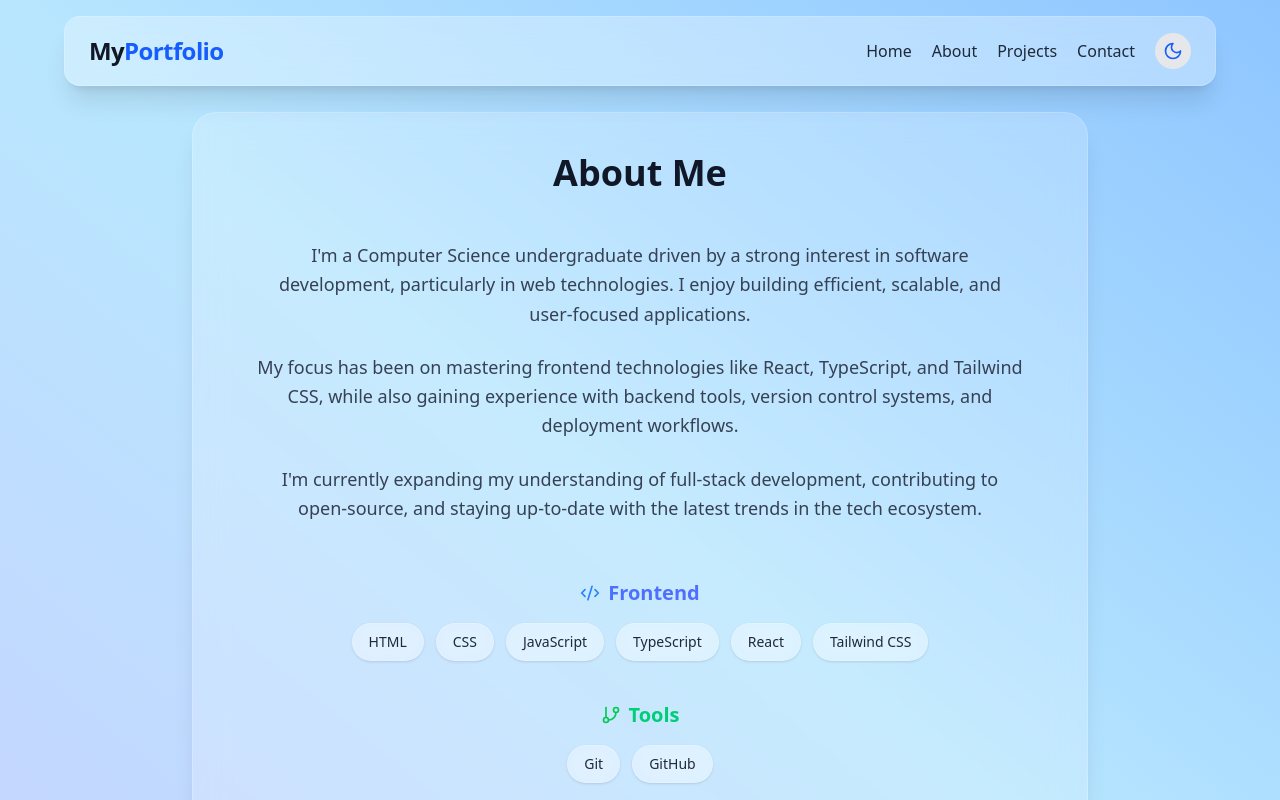
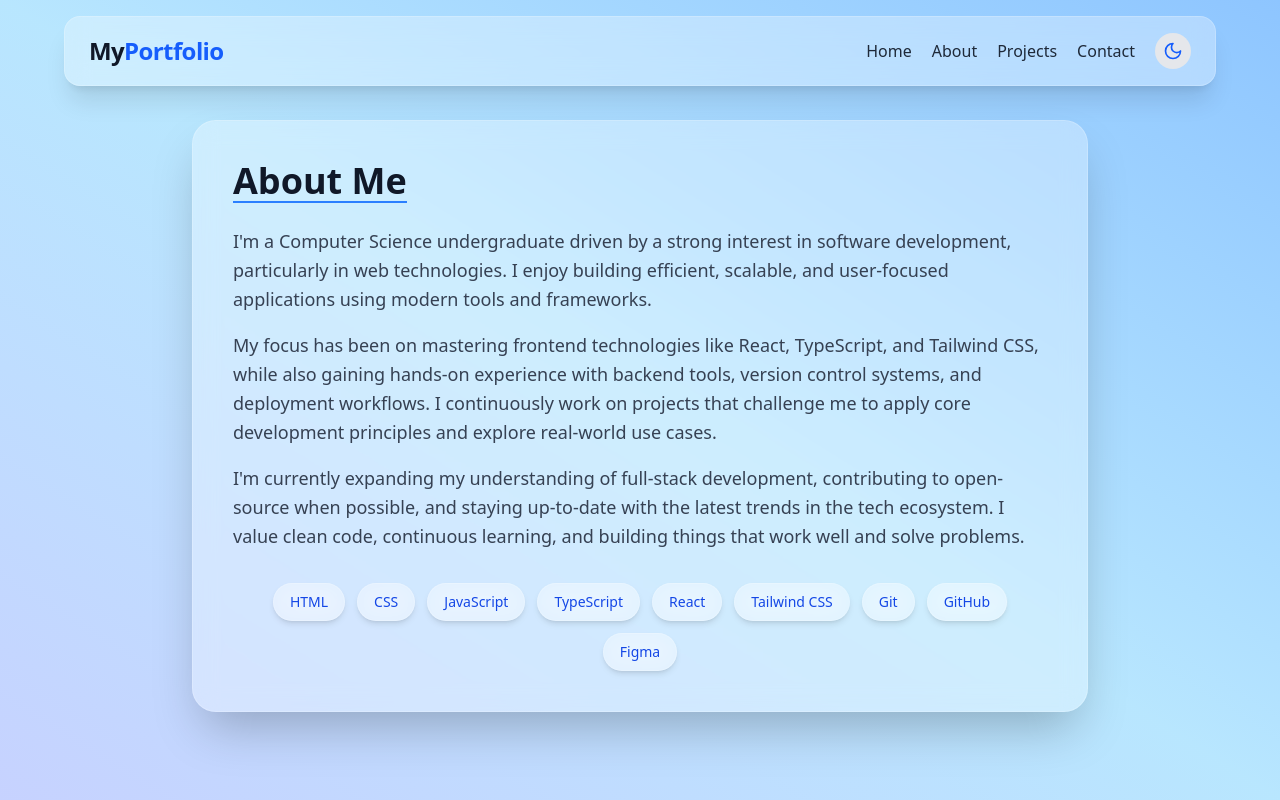
Before and after one commit to SSSwetha25/developer-portfolio, a React (Vite) app: page /about in a window 1280 px wide. Shown: the top 800 px of the page. Built offline with nearby package versions, Linux system fonts and the light colour scheme.

Commit message:
about page

```diff
--- a/src/components/About.jsx
+++ b/src/components/About.jsx
@@ -1,100 +1,69 @@
 import { motion } from "framer-motion";
-import { Code2, GitBranch, Palette } from "lucide-react";
-
 export default function About() {
-  const skills = {
-    Frontend: ["HTML", "CSS", "JavaScript", "TypeScript", "React", "Tailwind CSS"],
-    Tools: ["Git", "GitHub"],
-    Design: ["Figma"],
-  };
-
   return (
-    <section className="pt-28 min-h-screen flex items-center justify-center bg-gradient-to-tr from-indigo-200 via-sky-200 to-blue-300 dark: pt-28 from-gray-900 dark:via-gray-800 dark:to-gray-900 px-6 py-20 transition-colors ">
+    <section className="pt-28 min-h-screen flex items-center justify-center bg-gradient-to-tr from-indigo-200 via-sky-200 to-blue-300 dark:from-gray-900 dark:via-gray-800 dark:to-gray-900 px-6 py-20 transition-colors">
+      {" "}
       <motion.div
         initial={{ opacity: 0, y: 50 }}
         animate={{ opacity: 1, y: 0 }}
         transition={{ duration: 0.8 }}
-        className="max-w-4xl w-full bg-white/20 dark:bg-gray-900/30 backdrop-blur-lg border border-white/20 dark:border-gray-700/40 shadow-xl rounded-3xl p-10 text-gray-800 dark:text-gray-100"
+        className="max-w-4xl w-full bg-white/30 dark:bg-gray-900/30 backdrop-blur-md border border-white/20 dark:border-gray-700/40 shadow-2xl rounded-3xl p-10 text-gray-800 dark:text-gray-100"
       >
-        {/* Title */}
-        <h2 className="text-4xl font-extrabold text-center text-gray-900 dark:text-white mb-12">
-          About Me
-          {/* <span className="block mt-3 h-1 w-24 mx-auto bg-gradient-to-r from-blue-500 via-purple-500 to-pink-500 rounded-full"></span> */}
-        </h2>
+        {" "}
+        <h2 className="text-4xl font-extrabold mb-6 border-b-2 border-blue-500 inline-block text-gray-900 dark:text-white">
+          {" "}
+          About Me{" "}
+        </h2>{" "}
+        <div className="space-y-6 text-lg leading-relaxed">
+          {" "}
+          <p className="text-lg text-gray-700 dark:text-gray-300 leading-relaxed mb-4">
+            {" "}
+            I'm a Computer Science undergraduate driven by a strong interest in
+            software development, particularly in web technologies. I enjoy
+            building efficient, scalable, and user-focused applications using
+            modern tools and frameworks.{" "}
+          </p>{" "}
+          <p className="text-lg text-gray-700 dark:text-gray-300 leading-relaxed mb-4">
+            {" "}
+            My focus has been on mastering frontend technologies like React,
+            TypeScript, and Tailwind CSS, while also gaining hands-on experience
+            with backend tools, version control systems, and deployment
+            workflows. I continuously work on projects that challenge me to
+            apply core development principles and explore real-world use cases.{" "}
+          </p>{" "}
+          <p className="text-lg text-gray-700 dark:text-gray-300 leading-relaxed">
+            {" "}
+            I'm currently expanding my understanding of full-stack development,
+            contributing to open-source when possible, and staying up-to-date
+            with the latest trends in the tech ecosystem. I value clean code,
+            continuous learning, and building things that work well and solve
+            problems.{" "}
+          </p>{" "}
+          <div className="mt-8 flex flex-wrap gap-3 justify-center text-sm">
+            {" "}
+            {[
+              "HTML",
+              "CSS",
+              "JavaScript",
+              "TypeScript",
+              "React",
+              "Tailwind CSS",
 
-        {/* About Text */}
-        <div className="space-y-6 text-lg leading-relaxed max-w-3xl mx-auto text-center">
-          <p className="text-gray-700 dark:text-gray-300">
-            I'm a Computer Science undergraduate driven by a strong interest in software development, particularly in web technologies. I enjoy building efficient, scalable, and user-focused applications.
-          </p>
-          <p className="text-gray-700 dark:text-gray-300">
-            My focus has been on mastering frontend technologies like React, TypeScript, and Tailwind CSS, while also gaining experience with backend tools, version control systems, and deployment workflows.
-          </p>
-          <p className="text-gray-700 dark:text-gray-300">
-            I'm currently expanding my understanding of full-stack development, contributing to open-source, and staying up-to-date with the latest trends in the tech ecosystem.
-          </p>
-        </div>
-
-        {/* Skills Section */}
-        <div className="mt-14 space-y-10">
-          {/* Frontend */}
-          <div>
-            <h3 className="flex items-center justify-center text-xl font-semibold mb-4 bg-gradient-to-r from-blue-500 to-indigo-500 bg-clip-text text-transparent">
-              <Code2 className="w-5 h-5 mr-2 text-blue-500" /> Frontend
-            </h3>
-            <div className="flex flex-wrap justify-center gap-3">
-              {skills.Frontend.map((skill) => (
-                <motion.span
-                  key={skill}
-                  whileHover={{ scale: 1.08 }}
-                  whileTap={{ scale: 0.95 }}
-                  className="px-4 py-2 bg-white/30 dark:bg-gray-800/40 backdrop-blur-md border border-white/20 dark:border-gray-700/40 text-sm font-medium text-gray-800 dark:text-gray-200 rounded-full shadow-sm transition-all duration-300 hover:shadow-md hover:border-blue-400/60"
-                >
-                  {skill}
-                </motion.span>
-              ))}
-            </div>
-          </div>
-
-          {/* Tools */}
-          <div>
-            <h3 className="flex items-center justify-center text-xl font-semibold mb-4 bg-gradient-to-r from-green-400 to-emerald-500 bg-clip-text text-transparent">
-              <GitBranch className="w-5 h-5 mr-2 text-green-500" /> Tools
-            </h3>
-            <div className="flex flex-wrap justify-center gap-3">
-              {skills.Tools.map((skill) => (
-                <motion.span
-                  key={skill}
-                  whileHover={{ scale: 1.08 }}
-                  whileTap={{ scale: 0.95 }}
-                  className="px-4 py-2 bg-white/30 dark:bg-gray-800/40 backdrop-blur-md border border-white/20 dark:border-gray-700/40 text-sm font-medium text-gray-800 dark:text-gray-200 rounded-full shadow-sm transition-all duration-300 hover:shadow-md hover:border-green-400/60"
-                >
-                  {skill}
-                </motion.span>
-              ))}
-            </div>
-          </div>
-
-          {/* Design */}
-          <div>
-            <h3 className="flex items-center justify-center text-xl font-semibold mb-4 bg-gradient-to-r from-pink-400 to-rose-500 bg-clip-text text-transparent">
-              <Palette className="w-5 h-5 mr-2 text-pink-500" /> Design
-            </h3>
-            <div className="flex flex-wrap justify-center gap-3">
-              {skills.Design.map((skill) => (
-                <motion.span
-                  key={skill}
-                  whileHover={{ scale: 1.08 }}
-                  whileTap={{ scale: 0.95 }}
-                  className="px-4 py-2 bg-white/30 dark:bg-gray-800/40 backdrop-blur-md border border-white/20 dark:border-gray-700/40 text-sm font-medium text-gray-800 dark:text-gray-200 rounded-full shadow-sm transition-all duration-300 hover:shadow-md hover:border-pink-400/60"
-                >
-                  {skill}
-                </motion.span>
-              ))}
-            </div>
-          </div>
-        </div>
-      </motion.div>
+              "Git",
+              "GitHub",
+              "Figma",
+            ].map((skill) => (
+              <span
+                key={skill}
+                className="px-4 py-2 bg-white/30 dark:bg-gray-700/50 backdrop-blur-md border border-white/20 dark:border-gray-600/50 text-blue-700 dark:text-blue-200 rounded-full shadow-md text-sm font-medium transition-all duration-300 hover:scale-105 hover:shadow-lg hover:border-blue-400/60"
+              >
+                {" "}
+                {skill}{" "}
+              </span>
+            ))}{" "}
+          </div>{" "}
+        </div>{" "}
+      </motion.div>{" "}
     </section>
   );
 }
```
